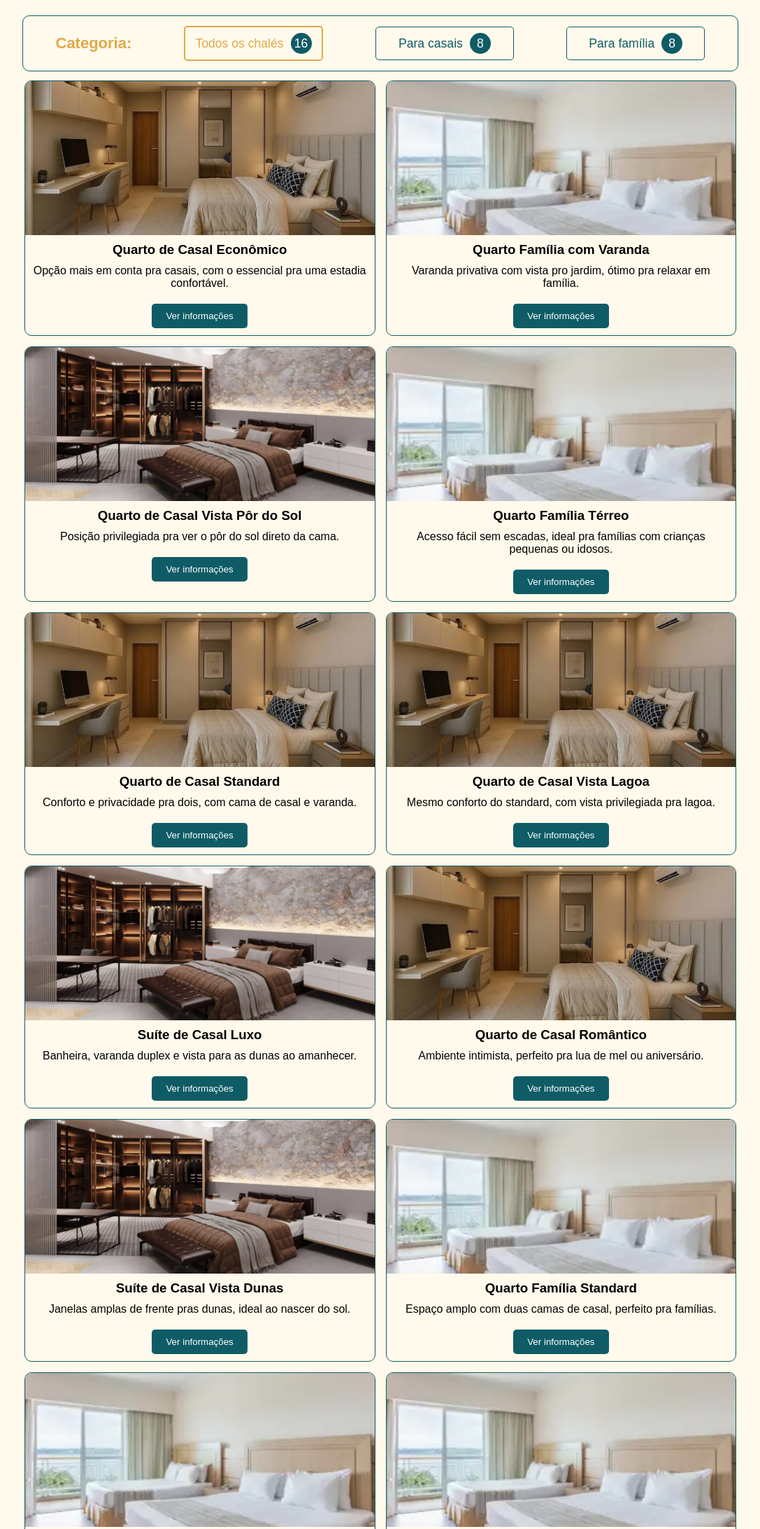
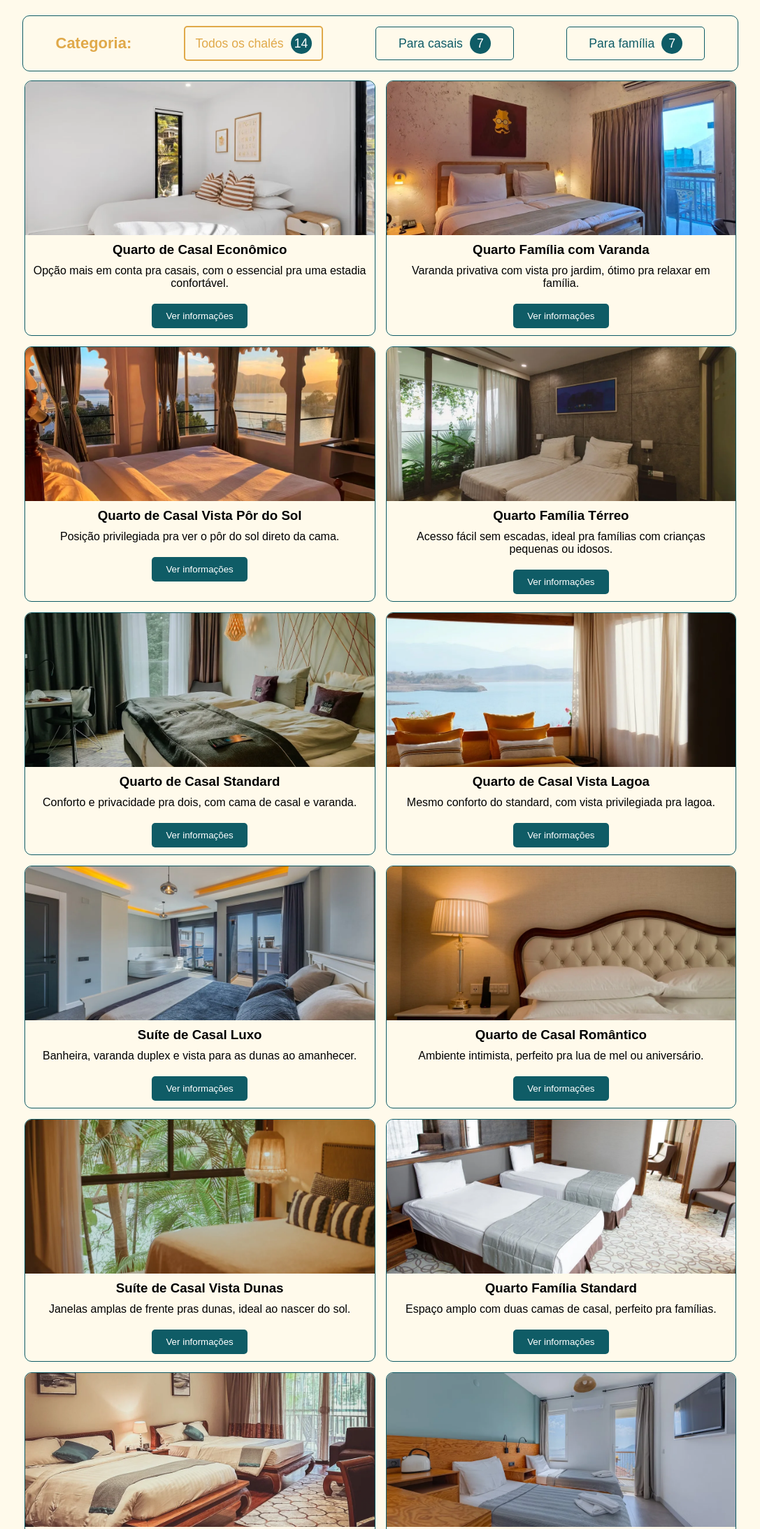
Before and after one commit to CadevV/Trabalho-bimestral-Pousada, a plain HTML site: page acomodacoes.html in a window 1280 px wide. Shown: the part 475-2660 px from the top of the page at 70% size, without its empty margins (96-1183 px from the left). Drawn offline with Linux system fonts and the light colour scheme.

Commit message:
Atualiza imagem das acomações

```diff
--- a/acomodacoes.html
+++ b/acomodacoes.html
@@ -105,8 +105,8 @@
         <div class="quartosLista">
           <div class="quartoBox quartoCasal">
             <img
-              src="images/quartoCasal.jfif"
-              alt="Quarto de casal econômico"
+              src="images/quarto-casal-economico.webp"
+              alt="Quarto claro com cama de casal e criado-mudo de madeira"
             />
             <h3>Quarto de Casal Econômico</h3>
             <p>
@@ -118,8 +118,8 @@
 
           <div class="quartoBox quartoFamilia">
             <img
-              src="images/quartoFamilia.webp"
-              alt="Quarto família com varanda"
+              src="images/quarto-familia-varanda.webp"
+              alt="Quarto com camas e porta de vidro para a varanda"
             />
             <h3>Quarto Família com Varanda</h3>
             <p>
@@ -131,8 +131,8 @@
 
           <div class="quartoBox quartoCasal">
             <img
-              src="images/quartoSuite.webp"
-              alt="Quarto de casal com vista para o pôr do sol"
+              src="images/quarto-casal-por-do-sol.webp"
+              alt="Cama de casal iluminada pelo pôr do sol ao lado de janelas"
             />
             <h3>Quarto de Casal Vista Pôr do Sol</h3>
             <p>Posição privilegiada pra ver o pôr do sol direto da cama.</p>
@@ -140,7 +140,7 @@
           </div>
 
           <div class="quartoBox quartoFamilia">
-            <img src="images/quartoFamilia.webp" alt="Quarto família térreo" />
+            <img src="images/quarto-familia-terreo.webp" alt="Duas camas de solteiro ao lado de uma porta de vidro com vista para o jardim" />
             <h3>Quarto Família Térreo</h3>
             <p>
               Acesso fácil sem escadas, ideal pra famílias com crianças pequenas
@@ -149,7 +149,7 @@
             <button class="btnQuartoInfo" data-id="4">Ver informações</button>
           </div>
           <div class="quartoBox quartoCasal">
-            <img src="images/quartoCasal.jfif" alt="Quarto de casal standard" />
+            <img src="images/quarto-casal-standard.webp" alt="Cama de casal com luminárias e uma janela com cortinas" />
             <h3>Quarto de Casal Standard</h3>
             <p>Conforto e privacidade pra dois, com cama de casal e varanda.</p>
             <button class="btnQuartoInfo" data-id="5">Ver informações</button>
@@ -157,8 +157,8 @@
 
           <div class="quartoBox quartoCasal">
             <img
-              src="images/quartoCasal.jfif"
-              alt="Quarto de casal com vista para a lagoa"
+              src="images/quarto-casal-vista-lagoa.webp"
+              alt="Cama de casal em frente a uma janela com vista para a água"
             />
             <h3>Quarto de Casal Vista Lagoa</h3>
             <p>Mesmo conforto do standard, com vista privilegiada pra lagoa.</p>
@@ -166,7 +166,7 @@
           </div>
 
           <div class="quartoBox quartoCasal">
-            <img src="images/quartoSuite.webp" alt="Suíte de casal luxo" />
+            <img src="images/suite-casal-luxo.webp" alt="Suíte com cama de casal, banheira e portas de vidro" />
             <h3>Suíte de Casal Luxo</h3>
             <p>Banheira, varanda duplex e vista para as dunas ao amanhecer.</p>
             <button class="btnQuartoInfo" data-id="7">Ver informações</button>
@@ -174,8 +174,8 @@
 
           <div class="quartoBox quartoCasal">
             <img
-              src="images/quartoCasal.jfif"
-              alt="Quarto de casal romântico"
+              src="images/quarto-casal-romantico.webp"
+              alt="Cama de casal com cabeceira estofada e abajur aceso"
             />
             <h3>Quarto de Casal Romântico</h3>
             <p>Ambiente intimista, perfeito pra lua de mel ou aniversário.</p>
@@ -184,8 +184,8 @@
 
           <div class="quartoBox quartoCasal">
             <img
-              src="images/quartoSuite.webp"
-              alt="Suíte de casal com vista para as dunas"
+              src="images/suite-casal-vista-dunas.webp"
+              alt="Cama de casal junto a uma janela ampla com vista para a vegetação"
             />
             <h3>Suíte de Casal Vista Dunas</h3>
             <p>Janelas amplas de frente pras dunas, ideal ao nascer do sol.</p>
@@ -194,8 +194,8 @@
 
           <div class="quartoBox quartoFamilia">
             <img
-              src="images/quartoFamilia.webp"
-              alt="Quarto família standard"
+              src="images/quarto-familia-standard.webp"
+              alt="Quarto com duas camas e piso estampado"
             />
             <h3>Quarto Família Standard</h3>
             <p>Espaço amplo com duas camas de casal, perfeito pra famílias.</p>
@@ -203,7 +203,7 @@
           </div>
 
           <div class="quartoBox quartoFamilia">
-            <img src="images/quartoFamilia.webp" alt="Quarto família premium" />
+            <img src="images/quarto-familia-premium.webp" alt="Quarto com duas camas, poltrona e piso de madeira" />
             <h3>Quarto Família Premium</h3>
             <p>
               Área de estar extra e frigobar, pra quem viaja em grupo maior.
@@ -213,37 +213,19 @@
 
           <div class="quartoBox quartoFamilia">
             <img
-              src="images/quartoFamilia.webp"
-              alt="Quarto família vista dunas"
-            />
-            <h3>Quarto Família Vista Dunas</h3>
-            <p>Mesmo espaço do standard, com janelas voltadas pras dunas.</p>
-            <button class="btnQuartoInfo" data-id="12">Ver informações</button>
-          </div>
-          <div class="quartoBox quartoCasal">
-            <img
-              src="images/quartoSuite.webp"
-              alt="Suíte de casal com vista para as dunas"
-            />
-            <h3>Suíte de Casal Vista Dunas</h3>
-            <p>Janelas amplas de frente pras dunas, ideal ao nascer do sol.</p>
-            <button class="btnQuartoInfo" data-id="9">Ver informações</button>
-          </div>
-
-          <div class="quartoBox quartoFamilia">
-            <img
-              src="images/quartoFamilia.webp"
-              alt="Quarto família vista dunas"
+              src="images/quarto-familia-vista-dunas.webp"
+              alt="Quarto azul com duas camas e uma porta de vidro"
             />
             <h3>Quarto Família Vista Dunas</h3>
             <p>Mesmo espaço do standard, com janelas voltadas pras dunas.</p>
             <button class="btnQuartoInfo" data-id="12">Ver informações</button>
           </div>
 
+
           <div class="quartoBox quartoFamilia">
             <img
-              src="images/quartoCompartilhado.webp"
-              alt="Quarto família econômico"
+              src="images/quarto-familia-economico.webp"
+              alt="Duas camas baixas em um quarto com painéis de madeira"
             />
             <h3>Quarto Família Econômico</h3>
             <p>
@@ -254,8 +236,8 @@
 
           <div class="quartoBox quartoFamilia">
             <img
-              src="images/quartoCompartilhado.webp"
-              alt="Quarto família ampliado"
+              src="images/quarto-familia-ampliado.webp"
+              alt="Quarto claro com beliches de madeira e uma janela grande"
             />
             <h3>Quarto Família Ampliado</h3>
             <p>
--- a/js/ac.js
+++ b/js/ac.js
@@ -2,7 +2,7 @@ const quartosModal = [
   {
     dataId: "1",
     nome: "Quarto de Casal Econômico",
-    img: "images/quartoCasal.jfif",
+    img: "images/quarto-casal-economico.webp",
     descricao:
       "Opção mais em conta pra casais, com o essencial pra uma estadia confortável.",
     preco: 250,
@@ -10,7 +10,7 @@ const quartosModal = [
   {
     dataId: "2",
     nome: "Quarto Família com Varanda",
-    img: "images/quartoFamilia.webp",
+    img: "images/quarto-familia-varanda.webp",
     descricao:
       "Varanda privativa com vista pro jardim, ótimo pra relaxar em família.",
     preco: 450,
@@ -18,14 +18,14 @@ const quartosModal = [
   {
     dataId: "3",
     nome: "Quarto de Casal Vista Pôr do Sol",
-    img: "images/quartoSuite.webp",
+    img: "images/quarto-casal-por-do-sol.webp",
     descricao: "Posição privilegiada pra ver o pôr do sol direto da cama.",
     preco: 380,
   },
   {
     dataId: "4",
     nome: "Quarto Família Térreo",
-    img: "images/quartoFamilia.webp",
+    img: "images/quarto-familia-terreo.webp",
     descricao:
       "Acesso fácil sem escadas, ideal pra famílias com crianças pequenas ou idosos.",
     preco: 400,
@@ -33,63 +33,63 @@ const quartosModal = [
   {
     dataId: "5",
     nome: "Quarto de Casal Standard",
-    img: "images/quartoCasal.jfif",
+    img: "images/quarto-casal-standard.webp",
     descricao: "Conforto e privacidade pra dois, com cama de casal e varanda.",
     preco: 300,
   },
   {
     dataId: "6",
     nome: "Quarto de Casal Vista Lagoa",
-    img: "images/quartoCasal.jfif",
+    img: "images/quarto-casal-vista-lagoa.webp",
     descricao: "Mesmo conforto do standard, com vista privilegiada pra lagoa.",
     preco: 340,
   },
   {
     dataId: "7",
     nome: "Suíte de Casal Luxo",
-    img: "images/quartoSuite.webp",
+    img: "images/suite-casal-luxo.webp",
     descricao: "Banheira, varanda duplex e vista para as dunas ao amanhecer.",
     preco: 600,
   },
   {
     dataId: "8",
     nome: "Quarto de Casal Romântico",
-    img: "images/quartoCasal.jfif",
+    img: "images/quarto-casal-romantico.webp",
     descricao: "Ambiente intimista, perfeito pra lua de mel ou aniversário.",
     preco: 420,
   },
   {
     dataId: "9",
     nome: "Suíte de Casal Vista Dunas",
-    img: "images/quartoSuite.webp",
+    img: "images/suite-casal-vista-dunas.webp",
     descricao: "Janelas amplas de frente pras dunas, ideal ao nascer do sol.",
     preco: 650,
   },
   {
     dataId: "10",
     nome: "Quarto Família Standard",
-    img: "images/quartoFamilia.webp",
+    img: "images/quarto-familia-standard.webp",
     descricao: "Espaço amplo com duas camas de casal, perfeito pra famílias.",
     preco: 480,
   },
   {
     dataId: "11",
     nome: "Quarto Família Premium",
-    img: "images/quartoFamilia.webp",
+    img: "images/quarto-familia-premium.webp",
     descricao: "Área de estar extra e frigobar, pra quem viaja em grupo maior.",
     preco: 580,
   },
   {
     dataId: "12",
     nome: "Quarto Família Vista Dunas",
-    img: "images/quartoFamilia.webp",
+    img: "images/quarto-familia-vista-dunas.webp",
     descricao: "Mesmo espaço do standard, com janelas voltadas pras dunas.",
     preco: 520,
   },
   {
     dataId: "13",
     nome: "Quarto Família Econômico",
-    img: "images/quartoCompartilhado.webp",
+    img: "images/quarto-familia-economico.webp",
     descricao:
       "Opção mais em conta, com o essencial pra receber toda a família.",
     preco: 350,
@@ -97,7 +97,7 @@ const quartosModal = [
   {
     dataId: "14",
     nome: "Quarto Família Ampliado",
-    img: "images/quartoCompartilhado.webp",
+    img: "images/quarto-familia-ampliado.webp",
     descricao:
       "Camas extras disponíveis, ideal pra grupos maiores de parentes.",
     preco: 550,
```
Also changed, not shown: images/quarto-casal-economico.webp (added), images/quarto-casal-por-do-sol.webp (added), images/quarto-casal-romantico.webp (added), images/quarto-casal-standard.webp (added), images/quarto-casal-vista-lagoa.webp (added), images/quarto-familia-ampliado.webp (added), images/quarto-familia-economico.webp (added), images/quarto-familia-premium.webp (added), images/quarto-familia-standard.webp (added), images/quarto-familia-terreo.webp (added), images/quarto-familia-varanda.webp (added), images/quarto-familia-vista-dunas.webp (added), images/suite-casal-luxo.webp (added), images/suite-casal-vista-dunas.webp (added).
